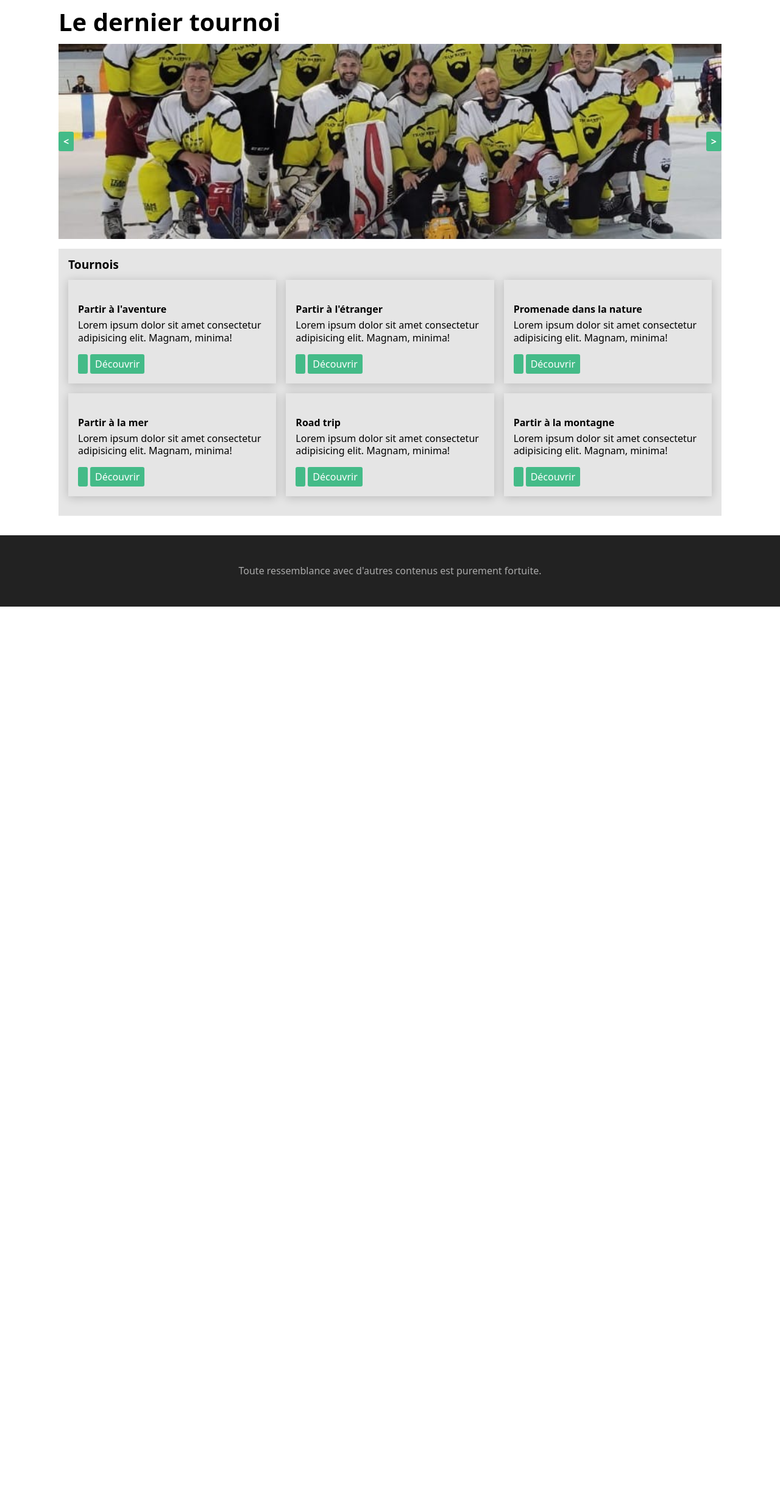
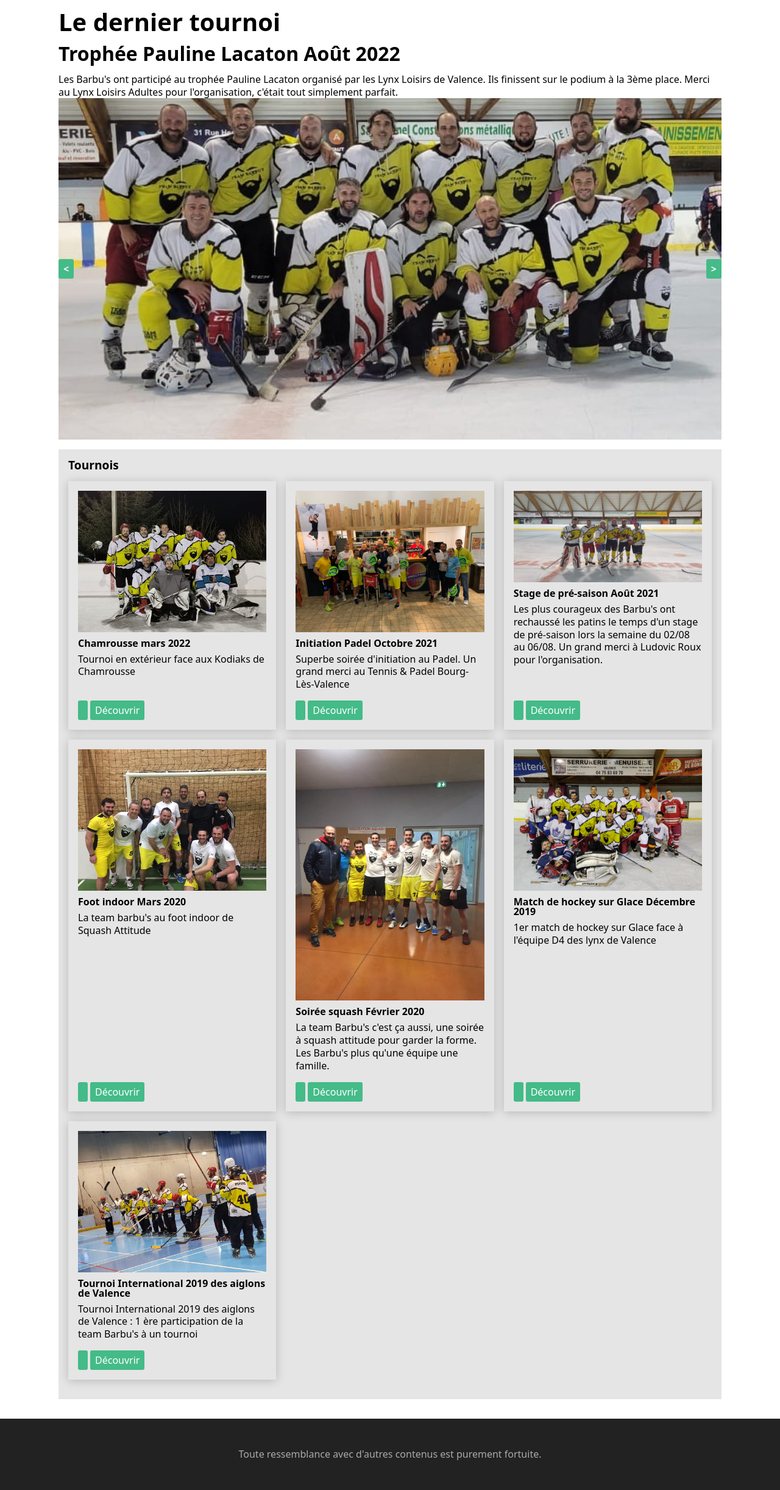
Before and after one commit to Arnaud-Joguet/barbus-photos-gallery, a PHP site: page /public/html/index.html in a window 1280 px wide. Shown: the part 89-2533 px from the top of the page at 61% size. Before the commit the page ends 1084 px from the top, so only its background shows below. Run offline with PHP 8.4, Linux system fonts and the light colour scheme.

Commit message:
add some content for the homepage

```diff
--- a/public/css/style.css
+++ b/public/css/style.css
@@ -154,6 +154,12 @@
     margin-bottom: 1rem;
   }
 
+  .content__subtitle {
+    font-size: 2em;
+    font-weight: bold;
+    margin-bottom: 1rem;
+  }
+
   .segment {
     padding: 1rem;
     margin: 1rem 0;
@@ -199,7 +205,7 @@
   /* slider */
   .slider {
     position: relative;
-    height: 20em;
+    height: 35em;
     display: flex;
     align-items: center;
     justify-content: space-between;
--- a/public/html/index.html
+++ b/public/html/index.html
@@ -52,6 +52,8 @@
   <main class="container">
     <div class="content">
       <h1 class="content__title">Le dernier tournoi</h1>
+      <h2 class="content__subtitle"> Trophée Pauline Lacaton Août 2022</h2>
+      <p>Les Barbu's ont participé au trophée Pauline Lacaton organisé par les Lynx Loisirs de Valence. Ils finissent sur le podium à la 3ème place. Merci au  Lynx Loisirs Adultes pour l'organisation, c'était tout simplement parfait.</p>
 
       <section class="slider">
         <button class="btn slider__btn" type="button" aria-label="Précédent">&lt;</button>
@@ -63,9 +65,9 @@
         <div class="cards">
           <article class="card">
             <div class="card__content">
-              <img class="card__image" src="" alt="">
-              <h3 class="card__title">Partir à l'aventure</h3>
-              <p class="card__desc">Lorem ipsum dolor sit amet consectetur adipisicing elit. Magnam, minima!</p>
+              <img class="card__image" src="../images/photo-equipe-glace-mars-22.jpg" alt="Tournoi de Chamrousse">
+              <h3 class="card__title">Chamrousse mars 2022</h3>
+              <p class="card__desc">Tournoi en extérieur face aux Kodiaks de Chamrousse </p>
             </div>
             <div class="card__action">
               <button class="btn btn__like" type="button" aria-label="J'aime"><i class="icon-heart"></i></button> <a class="btn" href="">Découvrir</a>
@@ -73,9 +75,9 @@
           </article>
           <article class="card">
             <div class="card__content">
-              <img class="card__image" src="" alt="">
-              <h3 class="card__title">Partir à l'étranger</h3>
-              <p class="card__desc">Lorem ipsum dolor sit amet consectetur adipisicing elit. Magnam, minima!</p>
+              <img class="card__image" src="../images/equipe-padel-octobre-21.jpg" alt="Initiation Padel">
+              <h3 class="card__title">Initiation Padel Octobre 2021</h3>
+              <p class="card__desc">Superbe soirée d'initiation au Padel. Un grand merci au Tennis & Padel Bourg-Lès-Valence</p>
             </div>
             <div class="card__action">
               <button class="btn btn__like" type="button" aria-label="J'aime"><i class="icon-heart"></i></button> <a class="btn" href="">Découvrir</a>
@@ -83,9 +85,9 @@
           </article>
           <article class="card">
             <div class="card__content">
-              <img class="card__image" src="" alt="">
-              <h3 class="card__title">Promenade dans la nature</h3>
-              <p class="card__desc">Lorem ipsum dolor sit amet consectetur adipisicing elit. Magnam, minima!</p>
+              <img class="card__image" src="../images/stage-glace-aout-21.jpg" alt="stage glace">
+              <h3 class="card__title">Stage de pré-saison Août 2021</h3>
+              <p class="card__desc">Les plus courageux des Barbu's ont rechaussé les patins le temps d'un stage de pré-saison lors la semaine du 02/08 au 06/08. Un grand merci à Ludovic Roux pour l'organisation.</p>
             </div>
             <div class="card__action">
               <button class="btn btn__like" type="button" aria-label="J'aime"><i class="icon-heart"></i></button> <a class="btn" href="">Découvrir</a>
@@ -93,9 +95,9 @@
           </article>
           <article class="card">
             <div class="card__content">
-              <img class="card__image" src="" alt="">
-              <h3 class="card__title">Partir à la mer</h3>
-              <p class="card__desc">Lorem ipsum dolor sit amet consectetur adipisicing elit. Magnam, minima!</p>
+              <img class="card__image" src="../images/foot-indorr-mars-20.jpg" alt="Foot indoor">
+              <h3 class="card__title">Foot indoor Mars 2020</h3>
+              <p class="card__desc">La team barbu's au foot indoor de Squash Attitude</p>
             </div>
             <div class="card__action">
               <button class="btn btn__like" type="button" aria-label="J'aime"><i class="icon-heart"></i></button> <a class="btn" href="">Découvrir</a>
@@ -103,9 +105,10 @@
           </article>
           <article class="card">
             <div class="card__content">
-              <img class="card__image" src="" alt="">
-              <h3 class="card__title">Road trip</h3>
-              <p class="card__desc">Lorem ipsum dolor sit amet consectetur adipisicing elit. Magnam, minima!</p>
+              <img class="card__image" src="../images/squash-fevrier-20.jpg" alt="Soirée squash">
+              <h3 class="card__title">Soirée squash Février 2020</h3>
+              <p class="card__desc">La team Barbu's c'est ça aussi, une soirée à squash attitude pour garder la forme.
+                Les Barbu's plus qu'une équipe une famille.</p>
             </div>
             <div class="card__action">
               <button class="btn btn__like" type="button" aria-label="J'aime"><i class="icon-heart"></i></button> <a class="btn" href="">Découvrir</a>
@@ -113,9 +116,19 @@
           </article>
           <article class="card">
             <div class="card__content">
-              <img class="card__image" src="" alt="">
-              <h3 class="card__title">Partir à la montagne</h3>
-              <p class="card__desc">Lorem ipsum dolor sit amet consectetur adipisicing elit. Magnam, minima!</p>
+              <img class="card__image" src="../images/glace-janvier-20.jpg" alt="Match de hockey sur Glace">
+              <h3 class="card__title">Match de hockey sur Glace Décembre 2019</h3>
+              <p class="card__desc">1er match de hockey sur Glace face à l'équipe D4 des lynx de Valence</p>
+            </div>
+            <div class="card__action">
+              <button class="btn btn__like" type="button" aria-label="J'aime"><i class="icon-heart"></i></button> <a class="btn" href="">Découvrir</a>
+            </div>
+          </article>
+          <article class="card">
+            <div class="card__content">
+              <img class="card__image" src="../images/roller-juin-19.jpg" alt="Roller hockey tournoi des Aiglons">
+              <h3 class="card__title">Tournoi International 2019 des aiglons de Valence</h3>
+              <p class="card__desc">Tournoi International 2019 des aiglons de Valence : 1 ère participation de la team Barbu's à un tournoi</p>
             </div>
             <div class="card__action">
               <button class="btn btn__like" type="button" aria-label="J'aime"><i class="icon-heart"></i></button> <a class="btn" href="">Découvrir</a>
```
Also changed, not shown: public/images/equipe-padel-octobre-21.jpg (added), public/images/foot-indorr-mars-20.jpg (added), public/images/glace-janvier-20.jpg (added), public/images/photo-equipe-glace-mars-22.jpg (added), public/images/roller-juin-19.jpg (added), public/images/squash-fevrier-20.jpg (added), public/images/stage-glace-aout-21.jpg (added).
